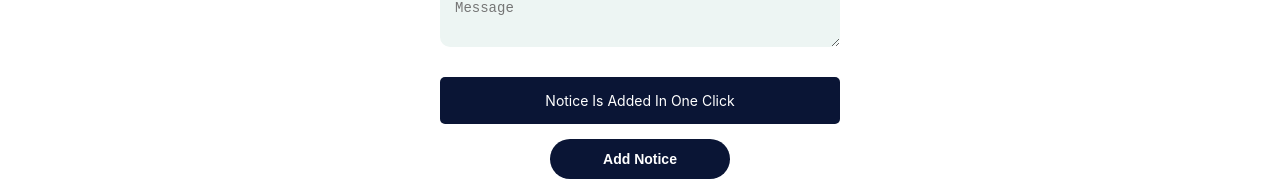
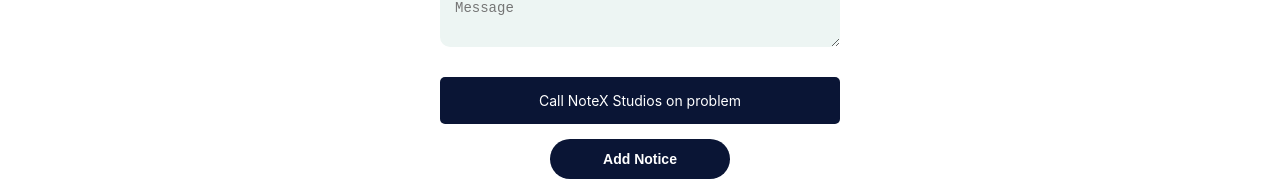
Before and after one commit to safaldev/schoolNotice, a React (Create React App) app in the folder frontpartdeploy/: page / in a window 1280 px wide. Shown: the part 349-530 px from the top of the page. Built offline with nearby package versions, Linux system fonts and the light colour scheme; no server answers; sample sign-in values are in the browser's storage.

Commit message:
Update index.jsx

```diff
--- a/frontpartdeploy/src/components/Main/index.jsx
+++ b/frontpartdeploy/src/components/Main/index.jsx
@@ -16,6 +16,10 @@
 	}
 
 	getNoticeData();
+
+	const refreshPage = () => {
+    		window.location.reload();
+	}
 
 	const handleLogout = () => {
 		localStorage.removeItem("token");
@@ -44,6 +48,7 @@
 				setError(error.response.data.message);
 			}
 		}
+		refreshPage();
 	};
 
 	return (
@@ -78,7 +83,7 @@
 							className={styles.input}
 						/>
 						<br />
-						<div className={styles.error_msg}>Notice Is Added In One Click</div>
+						<div className={styles.error_msg}>Call NoteX Studios on problem</div>
 						{error && <div className={styles.error_msg}>{error}</div>}
 						<button type="submit" className={styles.green_btn}>
 							Add Notice
```
